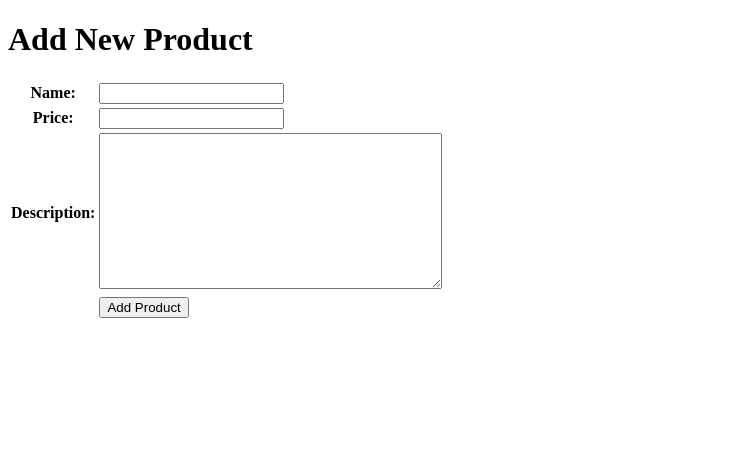
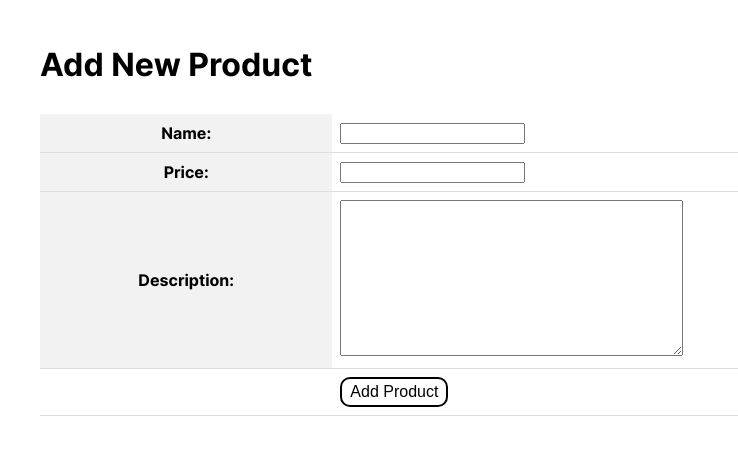
Before and after one commit to mhmdhaekal/shopping-list, a Django app: page /create-product in a window 1280 px wide. Shown: the top 455 px of the page, without its empty margins (0-738 px from the left). Run offline with Django 4.2, Linux system fonts and the light colour scheme.

Commit message:
done tutorial 2

```diff
--- /dev/null
+++ b/main/static/styles/index.css
@@ -0,0 +1,63 @@
+@font-face {
+  font-family: "Inter";
+  src: url("../fonts/Inter-Regular.ttf");
+}
+
+@font-face {
+  font-family: "Inter";
+  src: url("../fonts/Inter-Bold.ttf");
+  font-weight: bold;
+}
+
+body {
+  font-family: "Inter";
+  padding-left: 2rem;
+  padding-top: 1rem;
+  position: relative;
+}
+
+table {
+  border-collapse: collapse;
+  width: 100%;
+  margin-top: 30px;
+}
+th,
+td {
+  text-align: left;
+  padding: 8px;
+  border-bottom: 1px solid #ddd;
+}
+th {
+  background-color: #f2f2f2;
+  text-align: center;
+}
+
+.add-product {
+  background-color: white;
+  border: 2px solid black;
+  color: black;
+  text-align: center;
+  padding: 4px 8px;
+  cursor: pointer;
+  border-radius: 10px;
+  font-size: medium;
+}
+.title {
+  text-align: center;
+  font-size: 2rem;
+  font-weight: bold;
+}
+
+.products {
+  display: flex;
+  flex-direction: column;
+}
+
+.product {
+  display: flex;
+  flex-direction: column;
+}
+
+.center-table {
+  text-align: center;
+}
--- a/main/templates/create-product.html
+++ b/main/templates/create-product.html
@@ -7,7 +7,7 @@
     <tr>
       <td></td>
       <td>
-        <input type="submit" value="Add Product" />
+        <input type="submit" value="Add Product" class="add-product" />
       </td>
     </tr>
   </table>
--- a/templates/base.html
+++ b/templates/base.html
@@ -4,6 +4,11 @@
   <head>
     <meta charset="UTF-8" />
     <meta name="viewport" content="width=device-width, initial-scale=1.0" />
+    <link
+      rel="stylesheet"
+      type="text/css"
+      href="{% static 'styles/index.css' %}"
+    />
     {% block meta %} {% endblock meta %}
   </head>
 
```
Also changed, not shown: main/templates/main.html (+7 -7 lines), main/static/fonts/Inter-Bold.ttf (added), main/static/fonts/Inter-Medium.ttf (added), main/static/fonts/Inter-Regular.ttf (added), main/static/fonts/Inter-SemiBold.ttf (added), main/static/fonts/Inter-Thin.ttf (added).
